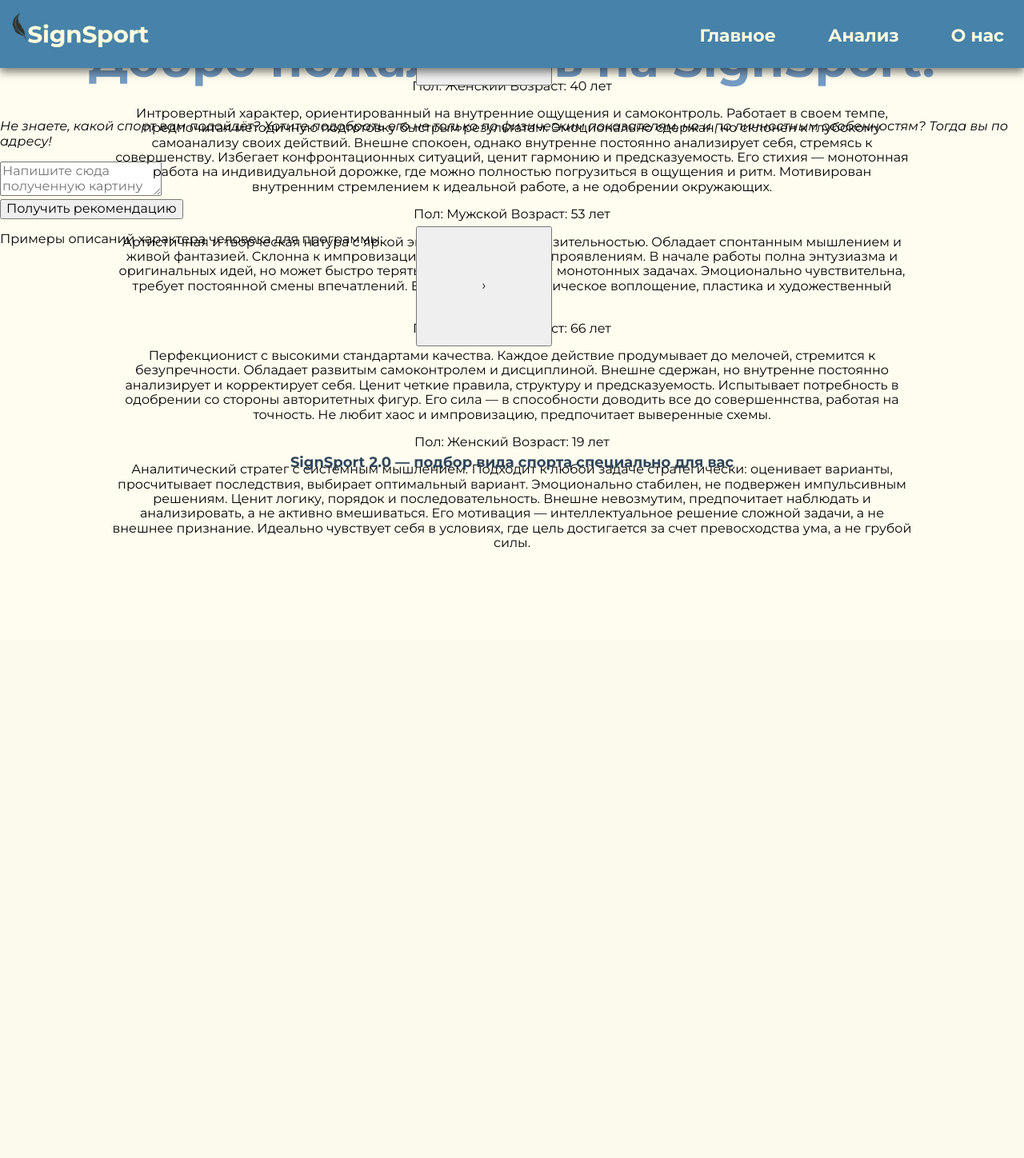
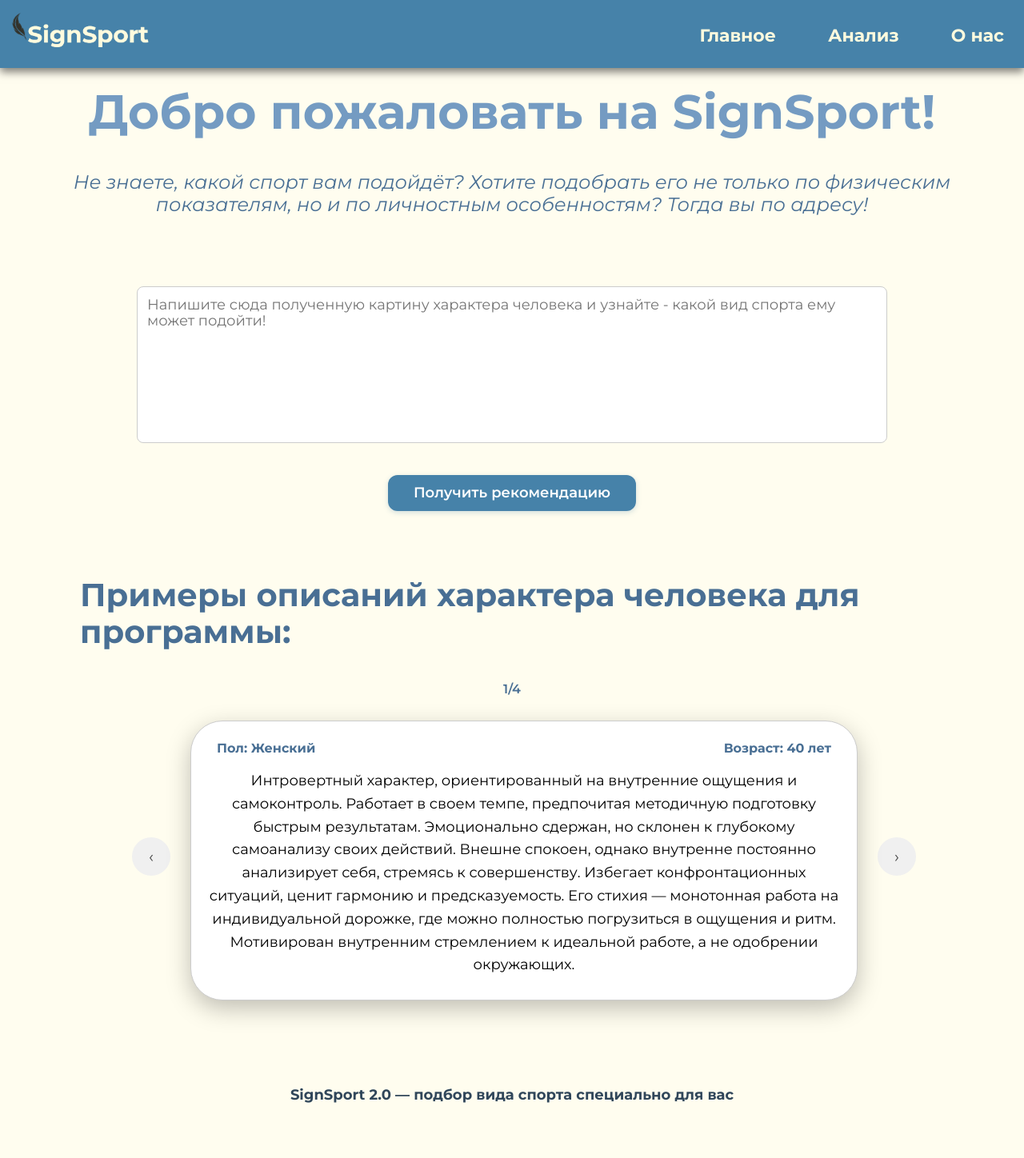
Before and after one commit to Books-Master18/SignSport-2.0, a Flask app: page /analyze in a window 1280 px wide. Shown: the whole page at 80% size. Before the commit the page ends 684 px from the top, so only its background shows below. Run offline with Flask 3, Linux system fonts and the light colour scheme.

Commit message:
основной стиль страницы анализа

```diff
--- a/Static/css/style.css
+++ b/Static/css/style.css
@@ -224,7 +224,7 @@ body {
     margin: 30px 0 50px 0;
 }
 
-.arrow {
+.scroll-hint-arrow {
     display: block;
   height: 150px;
   width: 170px;
@@ -325,9 +325,275 @@ body {
 footer {
     color: #30465A;
     font-size: 18px;
-    padding: 85px 0;
+    padding: 50px 0;
     text-align: center;
     font-weight: 500;
 }
 
 /* -------------------------------------------------- */
+
+
+/* === СТИЛИ ДЛЯ СТРАНИЦЫ АНАЛИЗА === */
+
+.page{
+    padding-top: 65px;
+    padding-bottom: 40px;
+}
+
+/* Подзаголовок на странице анализа */
+
+.subtitle_two{
+    color: #496F94;
+    font-size: 24px;
+    max-width: 1200px;
+    margin: 0 auto;
+    padding-left: 20px;
+    padding-right: 20px;
+    text-align: center;
+}
+
+/* -------------------------------------------------- */
+
+/* Основной контейнер загрузки */
+#upload-container {
+  margin: 10px auto;
+  max-width: 1000px;
+}
+
+/* Поле ввода и кнопка анализа */
+.upload-box {
+    padding: 32px;
+    text-align: center;
+}
+
+.upload-icon {
+    max-width: 100px;
+    margin-bottom: 16px;
+}
+
+#reportInput {
+    width: 75%;
+    height: 170px;
+    padding: 12px;
+    margin: 16px 0;
+    border: 1px solid #ccc;
+    border-radius: 8px;
+    font-family: inherit;
+    font-size: 18px;
+    resize: none;
+}
+
+.analyze-button {
+    background: #4682A9;
+    color: white;
+    border: none;
+    padding: 12px 32px;
+    font-size: 18px;
+    font-weight: 600;
+    border-radius: 12px;
+    cursor: pointer;
+    transition: all 0.3s ease;
+    box-shadow: 0 2px 6px rgba(70, 130, 169, 0.25);
+    margin-top: 20px;
+}
+
+.analyze-button:hover {
+    transform: translateY(-3px);
+    box-shadow: 0 6px 12px rgba(70, 130, 169, 0.35);
+    background: #3a6d8c;
+}
+
+/* Блок результата */
+#result {
+    margin: 60px auto;
+    font-size: 20px;
+    color: #FFFBDE;
+    max-width: 800px;
+    padding: 12px 32px;
+    background: #4682A9;
+    border-radius: 10px;
+    display: none;
+}
+
+/* -------------------------------------------------- */
+
+/* === ПРИМЕРЫ ХАРАКТЕРА (КАРУСЕЛЬ) === */
+
+.page2{
+    padding-bottom: -39px;
+}
+
+.textexample{
+    margin-top: 50px;
+    color: #496F94;
+    font-size: 40px;
+    font-weight: 700;
+    margin-left: 100px;
+    text-align: left
+}
+
+/* -------------------------------------------------- */
+
+/* ------ Контейнер всей карусели ---- */
+.carousel-container {
+  display: flex;
+  align-items: center;
+  justify-content: center;
+  gap: 15px;
+  margin: 30px auto;
+  width: 100%;
+  max-width: 1200px;
+  padding: 0 15px;
+  position: relative;
+}
+
+/* Стили для меток пола и возраста */
+.demo-labels {
+  position: absolute;
+  top: 15px;
+  left: 20px;
+  right: 20px;
+  display: flex;
+  justify-content: space-between;
+  font-weight: bold;
+  font-size: 16px;
+  color: #496F94;
+  background: rgba(255, 255, 255, 0.85);
+  padding: 6px 12px;
+  border-radius: 8px;
+  z-index: 10;
+}
+
+/* ------ счетчик ---- */
+
+.carousel-counter {
+  margin: 20px auto;
+  font-size: 16px;
+  color: #4682A9;
+  font-weight: 600;
+  text-align: center;
+  transition: opacity 0.2s;
+  min-width: 40px; /* чтобы цифры не "прыгали" */
+}
+
+/* ----- Сам блок карусели ----- */
+.carousel {
+  width: 100%;
+  max-width: 900px;
+  min-width: 50px;
+  height: 350px;
+  position: relative;
+  overflow: hidden;
+  border: 1px solid #ccc;
+  border-radius: 40px;
+  padding: 25px;
+  box-sizing: border-box;
+  background: white;
+  box-shadow: 0 10px 30px rgba(0, 0, 0, 0.25);
+}
+
+/* ---- Каждый текст ---- */
+.review {
+  position: absolute;
+  top: 0;
+  left: 0;
+  width: 100%;
+  height: 100%;
+  opacity: 0;
+  transition: opacity 0.4s ease;
+  display: flex;
+  flex-direction: column;
+  justify-content: flex-start; /* текст начинается сверху */
+  align-items: center;
+  font-size: 18px;
+  line-height: 1.6;
+  text-align: center;
+  padding: 60px 20px 20px;
+  box-sizing: border-box;
+  /* Добавим прокрутку, если вдруг не влезет */
+  overflow-y: auto;
+  -webkit-overflow-scrolling: touch;
+
+  /* РАЗРЕШИТЬ ВЫДЕЛЕНИЕ ТЕКСТА */
+  user-select: text;        /* для всех браузеров */
+  -webkit-user-select: text; /* для Safari */
+  pointer-events: none;
+}
+
+.review p {
+  margin: 0;
+  padding: 0;
+  font-size: inherit;
+  line-height: inherit;
+  text-align: inherit;
+}
+
+.review.active {
+  opacity: 1;
+  pointer-events: auto;
+}
+
+.left-arrow {
+  margin-right: 10px;
+  margin-top: -10px;
+  font-size: 20px;
+  width: 60px;
+  height: 40px;
+  border-radius: 100%;
+  margin-left: 10px;
+  margin-top: -10px;
+  font-size: 20px;
+  width: 60px;
+  height: 40px;
+  border-radius: 100%;
+  background: #f0f0f0;
+  border: none;
+  width: 48px;
+  height: 48px;
+  cursor: pointer;
+  border-radius: 50%;
+  display: flex;
+  align-items: center;
+  justify-content: center;
+  transition: background 0.2s;
+  color: #444;
+  flex-shrink: 0;
+}
+
+.left-arrow:hover {
+  background: #d8d8d8;
+}
+
+.right-arrow{
+  margin-right: 10px;
+  margin-top: -10px;
+  font-size: 20px;
+  width: 60px;
+  height: 40px;
+  border-radius: 100%;
+  margin-left: 10px;
+  margin-top: -10px;
+  font-size: 20px;
+  width: 60px;
+  height: 40px;
+  border-radius: 100%;
+  background: #f0f0f0;
+  border: none;
+  width: 48px;
+  height: 48px;
+  cursor: pointer;
+  border-radius: 50%;
+  display: flex;
+  align-items: center;
+  justify-content: center;
+  transition: background 0.2s;
+  color: #444;
+  flex-shrink: 0;
+
+}
+
+.right-arrow:hover {
+  background: #d8d8d8;
+}
+
+/*----------------------------------------*/
--- a/templates/Main_page.html
+++ b/templates/Main_page.html
@@ -70,7 +70,7 @@
     </div>
 
     <div class="arrow-container">
-        <img src="{{ url_for('static', filename='images/arrow.png') }}" alt="arrow" class="arrow">
+        <img src="{{ url_for('static', filename='images/arrow.png') }}" alt="arrow" class="scroll-hint-arrow">
     </div>
 
     <a href="{{ url_for('analyze_page') }}" class="butten-link">
--- a/templates/SignSport-2.0.html
+++ b/templates/SignSport-2.0.html
@@ -128,7 +128,7 @@
     </footer>
 
     <!-- Скрипты -->
-    <script src="{{ url_for('Static', filename='js/analyze.js') }}"></script>
-    <script src="{{ url_for('Static', filename='js/carousel.js') }}"></script>
+    <script src="{{ url_for('static', filename='js/analyze.js') }}"></script>
+    <script src="{{ url_for('static', filename='js/carousel.js') }}"></script>
 </body>
 </html>
```
